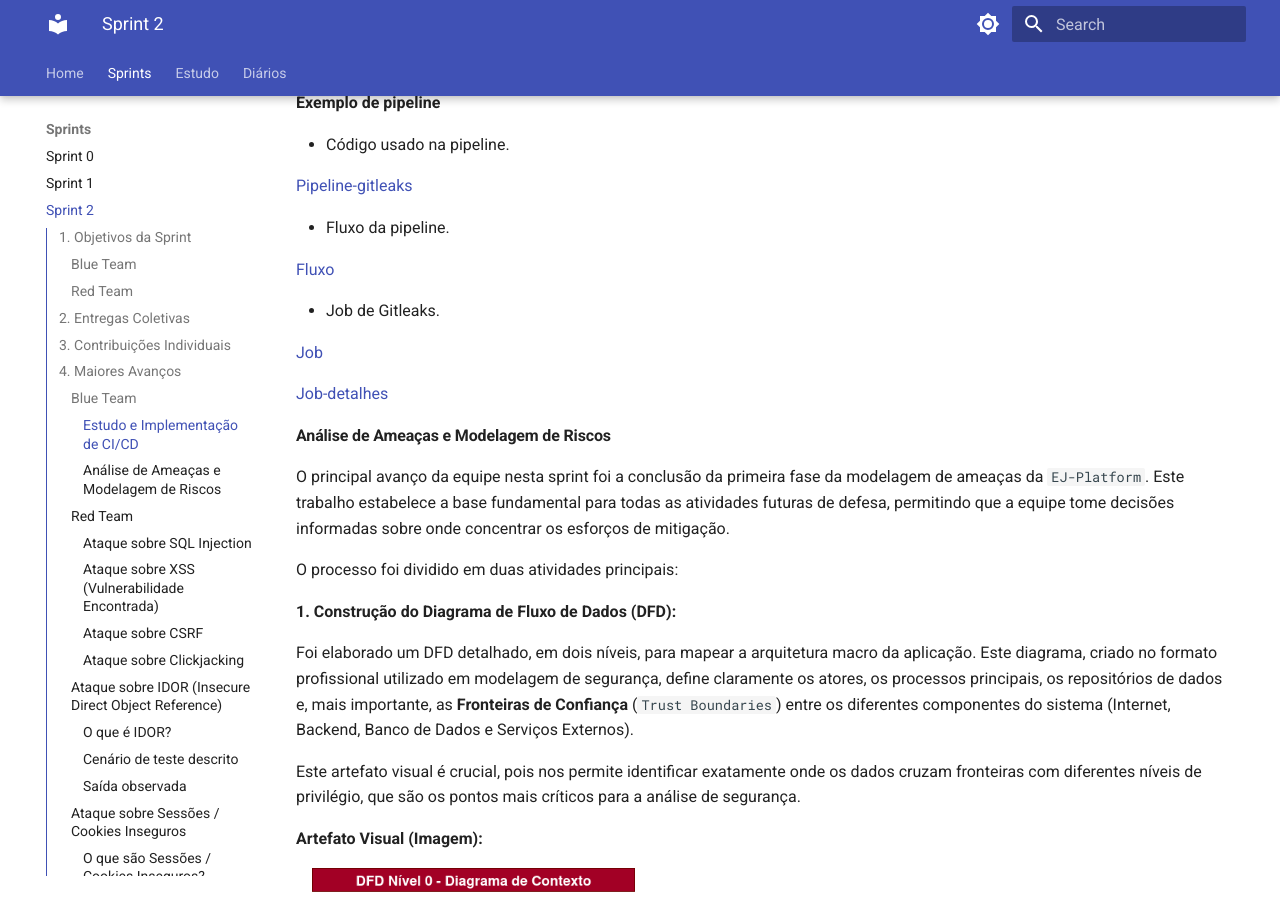
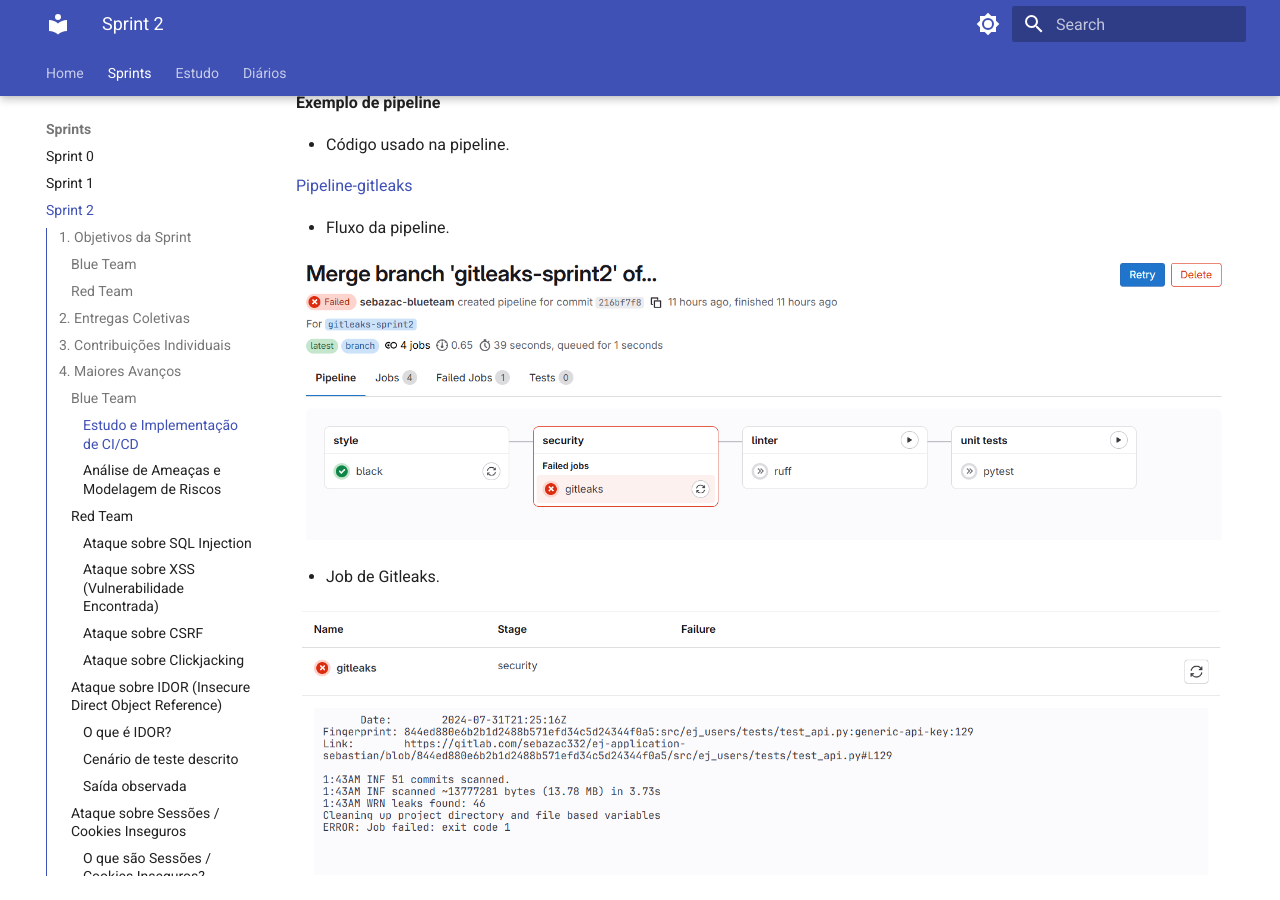
Before and after one commit to unbyytes/GCES, an MkDocs documentation site: the page built from docs/sprints/2.md, in a window 1280 px wide and 900 px high, scrolled down 2866 px. Built offline with MkDocs 1.6.1 and Material for MkDocs 9.7.7, drawn with Linux system fonts in a browser that asks for light colours.

Commit message:
docs:correcao das imagens

```diff
--- a/docs/sprints/2.md
+++ b/docs/sprints/2.md
@@ -99,13 +99,13 @@
 
 - Fluxo da pipeline.
 
-[Fluxo](../imgs/gitleaks-pipeline.PNG)
+![Fluxo](../imgs/gitleaks-pipeline.PNG)
 
 - Job de Gitleaks.
 
-[Job](../imgs/gitleaks-job.PNG)
+![Job](../imgs/gitleaks-job.PNG)
 
-[Job-detalhes](../imgs/gitleaks-job-detail.PNG)
+![Job-detalhes](../imgs/gitleaks-job-detail.PNG)
 
 #### Análise de Ameaças e Modelagem de Riscos
 
```
